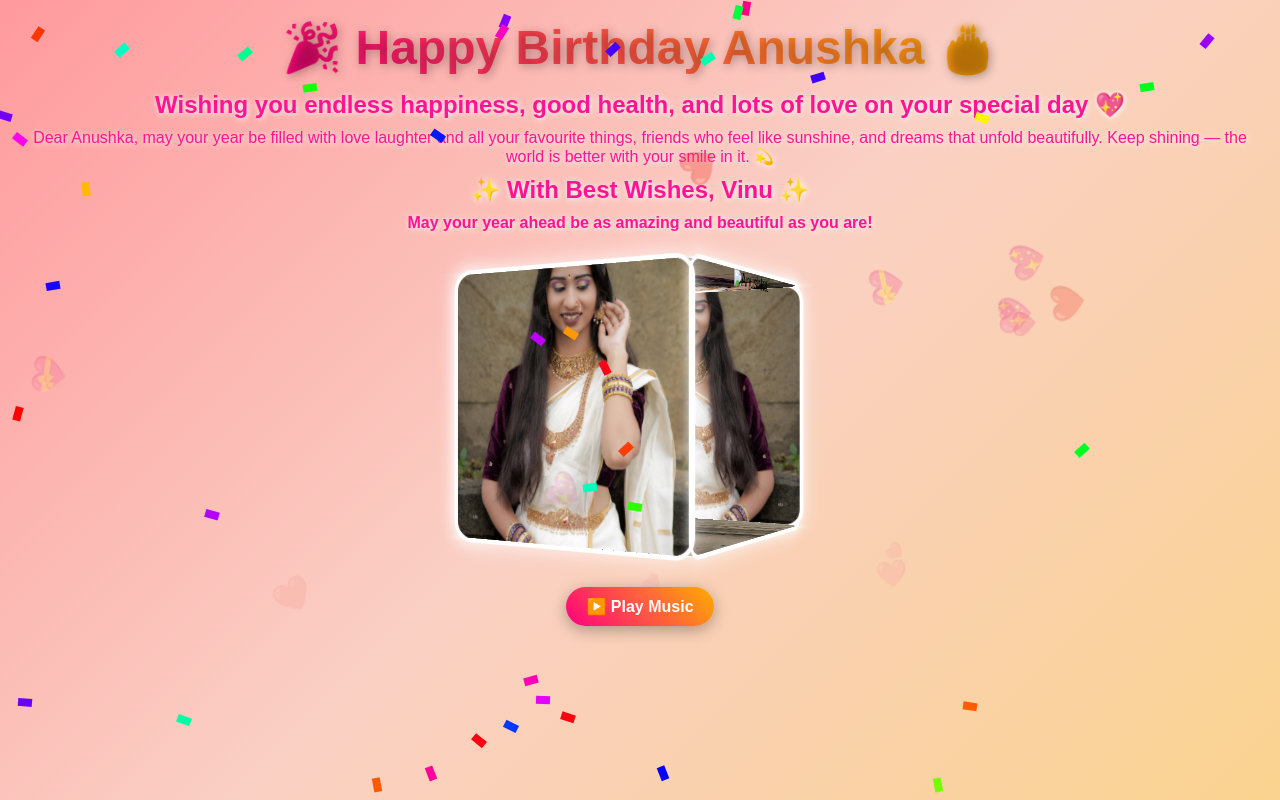
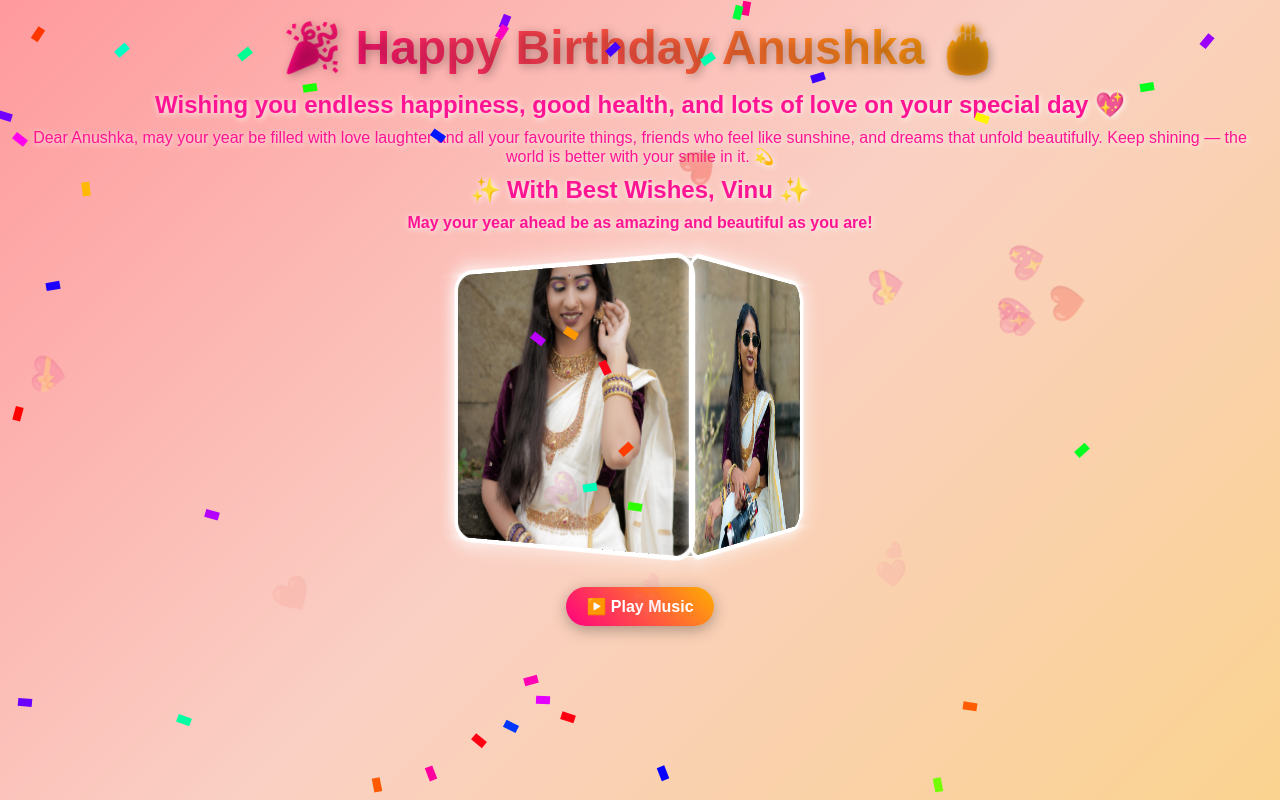
Before and after one commit to vinayak7276/Anu-Birthday, a plain HTML site: page index.html in a window 1280 px wide. Drawn offline with Linux system fonts and the light colour scheme.

Commit message:
Update index.html

```diff
--- a/index.html
+++ b/index.html
@@ -135,7 +135,7 @@
       <div class="cube-face front"><img src="PS_I1595.jpg" alt="Anushka"></div>
       <div class="cube-face back"><img src="PS_I1595.jpg" alt="Anushka"></div>
       <div class="cube-face right"><img src="PS_I1544.jpg" alt="Anushka"></div>
-      <div class="cube-face left"><img src="PS_I1594" alt="Anushka"></div>
+      <div class="cube-face left"><img src="PS_I1594.jpg" alt="Anushka"></div>
       <div class="cube-face top"><img src="PS_I1595.jpg" alt="Anushka"></div>
       <div class="cube-face bottom"><img src="PS_I1544.jpg" alt="Anushka"></div>
     </div>
```
